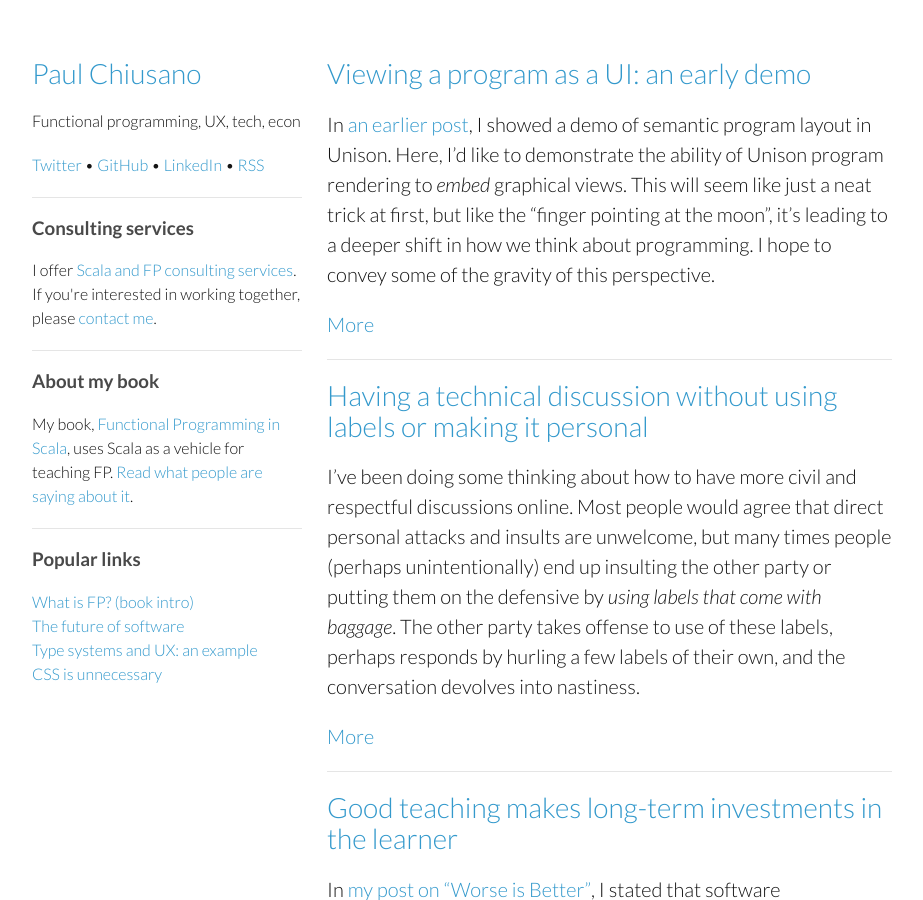
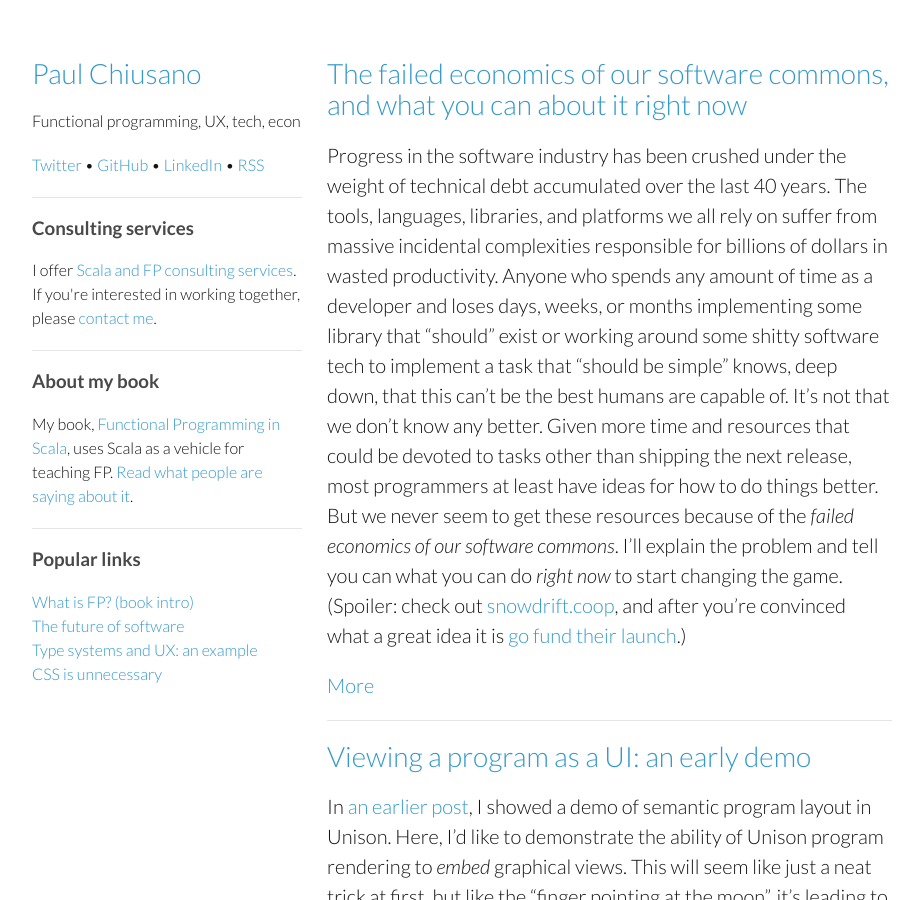
Before and after one commit to pchiusano/pchiusano.github.io, a Jekyll site: the page built from index.html, in a window 1280 px wide and 900 px high. Shown: the whole window, without its empty margins (178-1101 px from the left). Built offline with Jekyll 4.4.1, drawn with Linux system fonts in a browser that asks for light colours; the list of posts is cut into pages by our own code; some of the changed lines change nothing that is shown; some of the changed text lies outside the part shown.

Commit message:
Update and rename failed-software-economics.markdown to 2014-12-8-failed-software-economics.markdown

```diff
--- a/_posts/failed-software-economics.markdown
+++ b/_posts/2014-12-8-failed-software-economics.markdown
@@ -38,12 +38,12 @@
 
 In the case of funding our software commons, [Snowdrift.coop][] lets _patrons_ make matching pledges of a form like: _Each month, for every 10 people who pledge 1 'project share', I agree to donate $0.01._  If you end up being the only one pledging, your share is worth nothing and no money is deducted from your account. To the extent that others join you in pledging support for a project, your contribution grows quadratically, up to whatever limit you set and which you control. You can pledge multiple shares to a project, [read all about it here](https://snowdrift.coop/p/snowdrift/w/en/intro) and follow some of the links there for additional info (they've done their research). Besides changing the game to better incentivize cooperation, this mechanism has the beneficial effect of _consolidating resource allocation_. That is, it leads to a smaller number of well-funded projects rather than a large number of projects all hobbling along with insufficient resources and funding split randomly between them.
 
-__Aside:__ I have some ideas for how to further improve Snowdrift.coop's mechanisms, which I'll discuss in a later post.
+__Aside:__ I have some ideas for how to further improve [Snowdrift.coop's][Snowdrift.coop] mechanisms, which I'll discuss in a later post.
 
 If you're convinced, consider [funding their launch](https://snowdrift.tilt.com/launch-snowdrift-coop). In fact, you might have noticed that funding the launch of a common fundraising platform is itself a snowdrift dilemma! Once launched, [Snowdrift.coop][] will become self-hosting and will fund itself as a regular project on the site, rather than _taking a percentage of everyone's transactions_ as do sites like Kickstarter and Tilt. Come on, how awesome is that?
 
 Note that the [Snowdrift.coop][] developers are modestly asking for only $3k to cover some legal fees. However, I'd love to see them raise several hundred thousand dollars or more, enough to not have to worry about funding for the forseable future while they build out their platform. If something is worth doing, it's worth paying people well to do it, to ensure the developers can give it their full attention and live a comfortable life while building something that can benefit us all.
 
-So please, dig deep into your hearts, and this holiday season, [fund the launch of Snowdrift.coop](https://snowdrift.tilt.com/launch-snowdrift-coop). If we all pitch in, maybe we can bid some of those developer resources away from optimizing font colors at google, building websites for bad roast beef fast food chains, and shaving another few milliseconds off trade times for HFT!
+So please, dig deep into your hearts, and this holiday season, [fund the launch of Snowdrift.coop](https://snowdrift.tilt.com/launch-snowdrift-coop). If we all pitch in, maybe we can reallocate some of those developer resources away from optimizing font colors at google, building websites for bad roast beef fast food chains, and shaving another few milliseconds off HFT trade times!
 
 [Snowdrift.coop]: https://snowdrift.coop/
```
